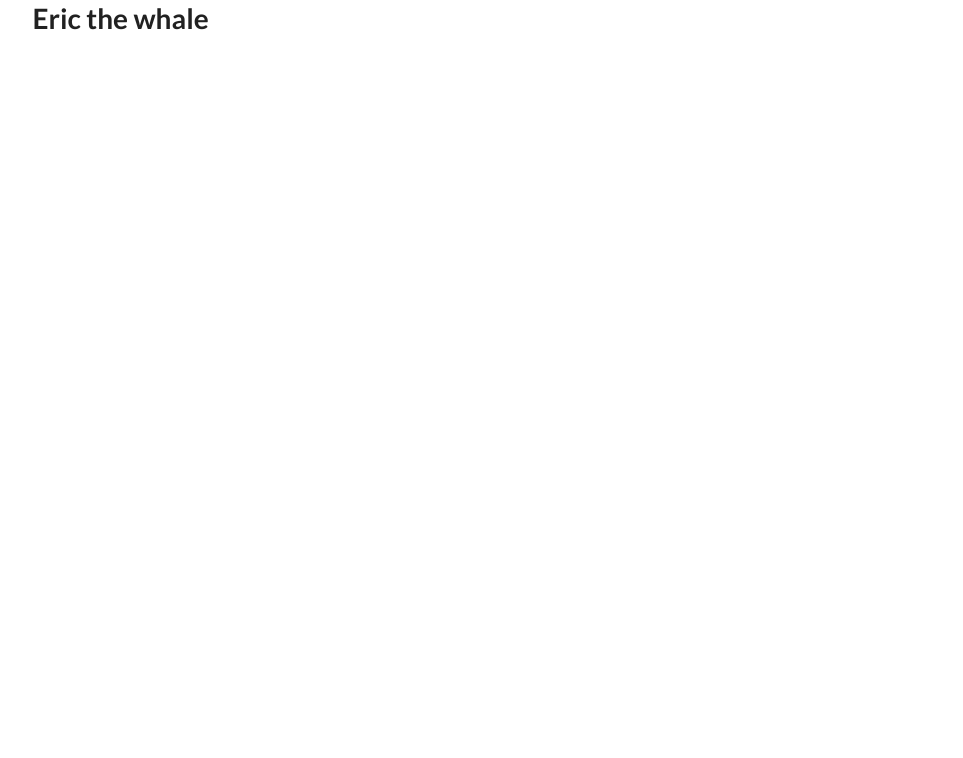
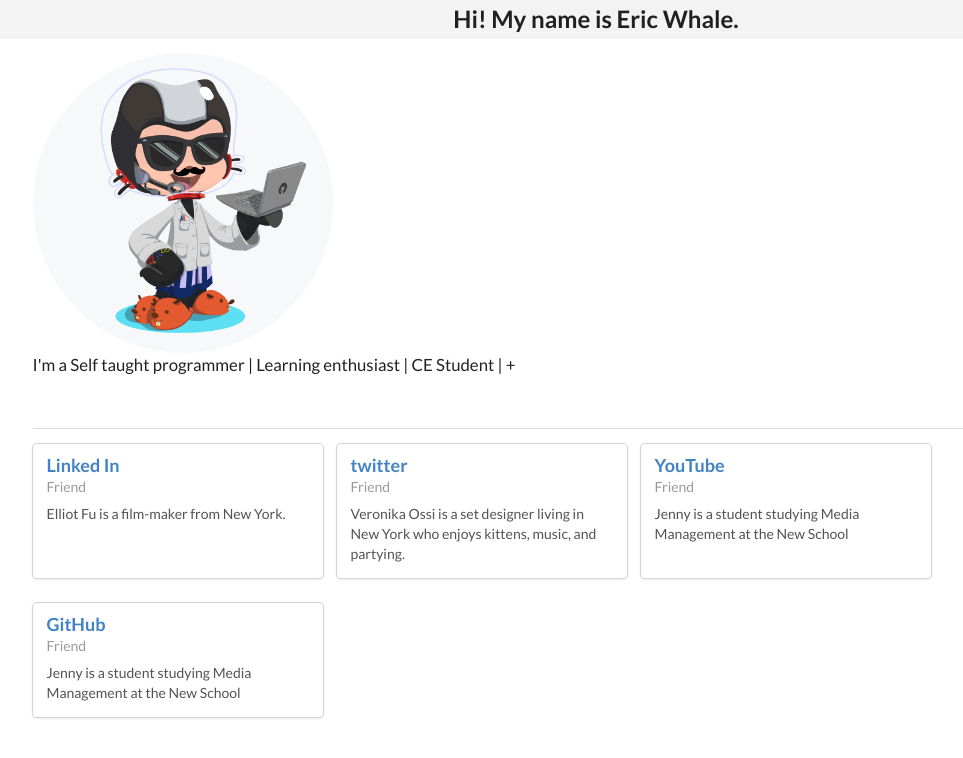
Before and after one commit to whal-e3/ericwhale, a plain HTML site: page index.html in a window 1280 px wide. Shown: the whole page, without its empty margins (44-1007 px from the left). Drawn offline with nearby package versions, Linux system fonts and the light colour scheme.

Commit message:
Build structure with index.html

```diff
--- a/index.html
+++ b/index.html
@@ -1,18 +1,87 @@
 <!DOCTYPE html>
 <html lang="en">
 	<head>
-  <meta charset="UTF-8">
-  <meta name="viewport" content="width=device-width, initial-scale=1.0">
+		<meta charset="UTF-8" />
+		<meta name="viewport" content="width=device-width, initial-scale=1.0" />
 		<title>ericTheWhale</title>
-  <link rel="apple-touch-icon" sizes="180x180" href="favicon_io/apple-touch-icon.png">
-  <link rel="icon" type="image/png" sizes="32x32" href="favicon_io/favicon-32x32.png">
-  <link rel="icon" type="image/png" sizes="16x16" href="favicon_io/favicon-16x16.png">
-  <link rel="manifest" href="favicon_io/site.webmanifest">
-  <link rel="stylesheet" href="https://cdnjs.cloudflare.com/ajax/libs/semantic-ui/2.4.1/semantic.min.css" integrity="sha512-8bHTC73gkZ7rZ7vpqUQThUDhqcNFyYi2xgDgPDHc+GXVGHXq+xPjynxIopALmOPqzo9JZj0k6OqqewdGO3EsrQ==" crossorigin="anonymous" />
+		<link
+			rel="apple-touch-icon"
+			sizes="180x180"
+			href="favicon_io/apple-touch-icon.png"
+		/>
+		<link
+			rel="icon"
+			type="image/png"
+			sizes="32x32"
+			href="favicon_io/favicon-32x32.png"
+		/>
+		<link
+			rel="icon"
+			type="image/png"
+			sizes="16x16"
+			href="favicon_io/favicon-16x16.png"
+		/>
+		<link rel="manifest" href="favicon_io/site.webmanifest" />
+		<link
+			rel="stylesheet"
+			href="https://cdnjs.cloudflare.com/ajax/libs/semantic-ui/2.4.1/semantic.min.css"
+			integrity="sha512-8bHTC73gkZ7rZ7vpqUQThUDhqcNFyYi2xgDgPDHc+GXVGHXq+xPjynxIopALmOPqzo9JZj0k6OqqewdGO3EsrQ=="
+			crossorigin="anonymous"
+		/>
 	</head>
 	<body>
+		<h2 style="text-align: center; padding: 0.3rem; background-color: #f3f3f3">
+			Hi! My name is Eric Whale.
+		</h2>
 		<div class="ui container">
-    <h1>Eric the whale</h1>
+			<img class="ui medium circular image" src="gitChar.png" />
+			<p style="font-size: larger">
+				I'm a <span id="age"></span> Self taught programmer | Learning
+				enthusiast | CE Student | +
+			</p>
+			<br />
+			<div class="ui divider"></div>
+			<div class="ui cards">
+				<div class="card">
+					<div class="content">
+						<div class="header"><a href="">Linked In</a></div>
+						<div class="meta">Friend</div>
+						<div class="description">
+							Elliot Fu is a film-maker from New York.
 						</div>
+					</div>
+				</div>
+				<div class="card">
+					<div class="content">
+						<div class="header"><a href="">twitter</a></div>
+						<div class="meta">Friend</div>
+						<div class="description">
+							Veronika Ossi is a set designer living in New York who enjoys
+							kittens, music, and partying.
+						</div>
+					</div>
+				</div>
+				<div class="card">
+					<div class="content">
+						<div class="header"><a href="">YouTube</a></div>
+						<div class="meta">Friend</div>
+						<div class="description">
+							Jenny is a student studying Media Management at the New School
+						</div>
+					</div>
+				</div>
+				<div class="card">
+					<div class="content">
+						<div class="header"><a href="">GitHub</a></div>
+						<div class="meta">Friend</div>
+						<div class="description">
+							Jenny is a student studying Media Management at the New School
+						</div>
+					</div>
+				</div>
+			</div>
+		</div>
+
+		<script src="index.js"></script>
 	</body>
 </html>
```
Also changed, not shown: gitChar.png (added). Lines whose indentation alone changed are shown as unchanged.
